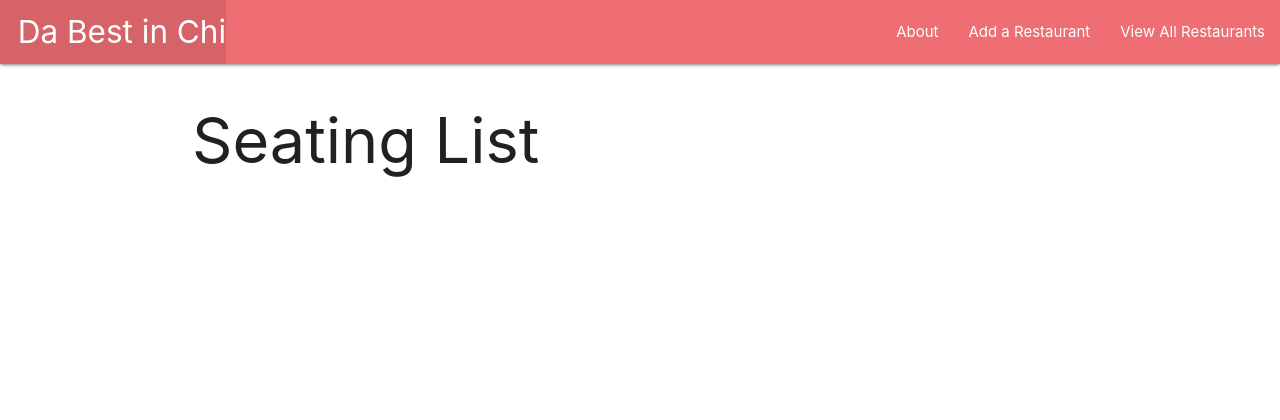
After one commit to nsaltamachia/p3, a Django app: page /seating/ in a window 1280 px wide. The commit adds this page. Shown: the top 420 px of the page. Run offline with Django 4.2, Linux system fonts and the light colour scheme; data that the repository does not hold is empty.

Commit message:
Complete CRUD for seating model, debugging needed

```diff
--- /dev/null
+++ b/main_app/templates/main_app/seating_list.html
@@ -0,0 +1,14 @@
+{% extends 'base.html' %}
+{% block content %}
+<h1>Seating List</h1>
+{% for seating in seating_list %}
+  <a href="{% url 'seating_detail' seating.id %}">
+    <div class="card">
+        <div class="card-content">
+            <span class="card-title">{{ seating.indoor }}</span>
+            <p>Color: {{ seating.type }}</p>
+        </div>
+    </div>
+  </a>
+{% endfor %}
+{% endblock %}
--- a/main_app/templates/restaurants/detail.html
+++ b/main_app/templates/restaurants/detail.html
@@ -103,6 +103,8 @@
   </div>
   <!-- Available toys will come after this line -->
   <div class="col s6">
+  <a href="{% url 'seating_create' %}">Add a Seating Type</a>
+  <a href="{% url 'seating_index' %}">View All Seating Types</a>
   <h3>Seating Options</h3>
   {% if seatings.count %}
     {% for seating in seatings.all %}
--- a/main_app/urls.py
+++ b/main_app/urls.py
@@ -14,7 +14,7 @@ urlpatterns = [
     path('restaurants/<int:pk>/delete/', views.RestaurantDelete.as_view(), name='restaurants_delete'),
     path('restaurants/<int:restaurant_id>/assoc_seating/<int:seating_id>/', views.assoc_seating, name='assoc_seating'),
     path('restaurants/<int:restaurant_id>/unassoc_seating/<int:seating_id>/', views.unassoc_seating, name='unassoc_seating'),
-    path('seating/', views.seating_index, name='index'),
+    path('seating/', views.SeatingList.as_view(), name='seating_index'),
     path('seating/create/', views.SeatingCreate.as_view(), name='seating_create'),
     # path('seating/<int:seating_id>/', views.seating_detail, name='detail'),
     path('seating/<int:pk>/update/', views.SeatingUpdate.as_view(), name='seating_update'),
--- a/main_app/views.py
+++ b/main_app/views.py
@@ -5,6 +5,7 @@ import boto3
 from django.shortcuts import render, redirect
 from .models import Restaurant, MealPhoto, Comment, Meal_Had, Seating
 from django.views.generic.edit import CreateView, DeleteView, UpdateView
+from django.views.generic import ListView, DetailView
 from .forms import CommentForm, Meal_Had_Form
 
 
@@ -85,6 +86,24 @@ class RestaurantDelete(DeleteView):
   model = Restaurant
   success_url = '/restaurants'
 
+class SeatingList(ListView):
+  model = Seating
+
+class SeatingDetail(DetailView):
+  model = Seating
+
+class SeatingCreate(CreateView):
+  model = Seating
+  fields = '__all__'
+
+class SeatingUpdate(UpdateView):
+  model = Seating
+  fields = ['type', 'indoor', 'handicap']
+
+class SeatingDelete(DeleteView):
+  model = Seating
+  success_url = '/seating'
+
 def assoc_seating(request, restaurant_id, seating_id):
   Restaurant.objects.get(id=restaurant_id).seating.add(seating_id)
   return redirect('detail', restaurant_id=restaurant_id)
```
Also changed, not shown: main_app/templates/main_app/seating_confirm_delete.html (added, +10 -0 lines), main_app/templates/main_app/seating_detail.html (added, +18 -0 lines), main_app/templates/main_app/seating_form.html (added, +18 -0 lines).
